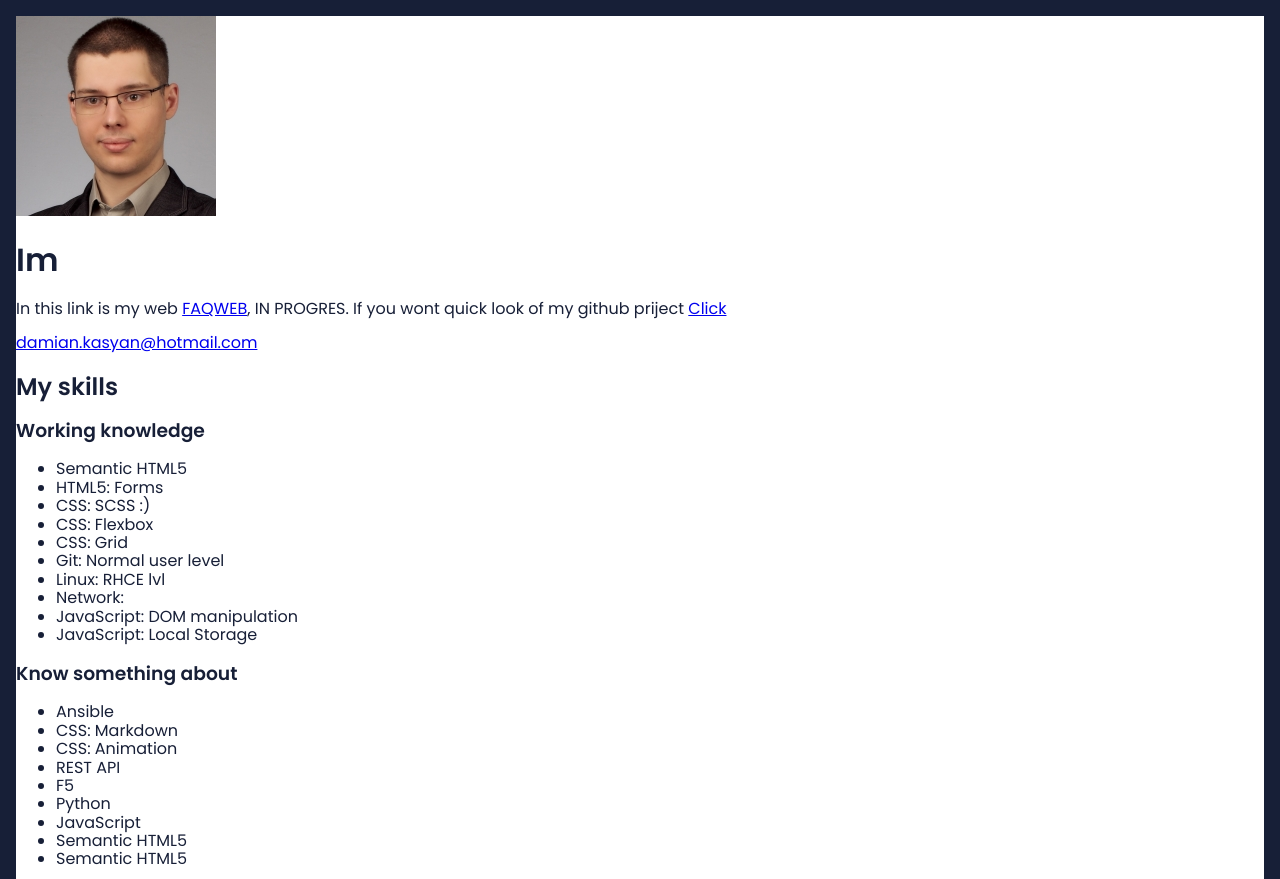
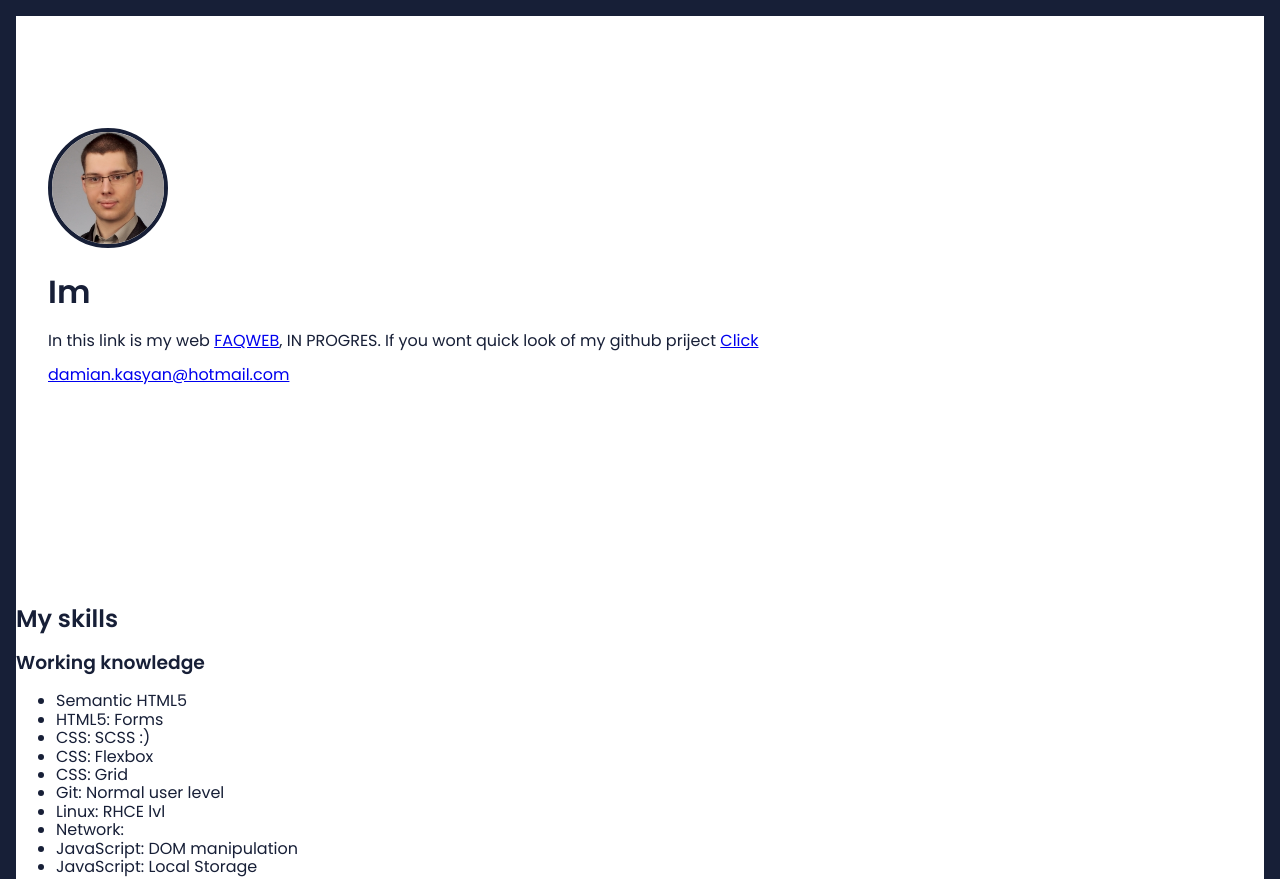
Before and after one commit to dkasyan/dkasyan.github.io, a website built with webpack: page src/content/index.html in a window 1280 px wide. Shown: the top 879 px of the page. Built offline with nearby package versions, Linux system fonts and the light colour scheme; files whose address does not match are found by name.

Commit message:
build: add scss file modules, add pading, add social media (fix req)

```diff
--- a/src/content/index.html
+++ b/src/content/index.html
@@ -134,7 +134,7 @@
         <ul class="social">
           <li class="social_item">
             <a class="social_link" href="#">
-              <img class="social_icon" src="#" alt="Twitter">
+              <img class="social_icon" src="assets/img/InstagramIcon.svg" alt="Instagram">
             </a>
           </li>
           <li class="social_item">
@@ -144,7 +144,7 @@
           </li>
           <li class="social_item">
             <a class="social_link" href="#">
-              <img class="social_icon" src="#" alt="Instagram">
+              <img class="social_icon" src="assets/img/FBIcon.svg" alt="Twiter">
             </a>
           </li>
         </ul>
--- a/src/scss/main.scss
+++ b/src/scss/main.scss
@@ -2,6 +2,7 @@
 @import "_variables";
 @import url('https://fonts.googleapis.com/css?family=Poppins:300,400,500,600&display=swap&subset=latin-ext');
 
+@import "modules/hero.scss";
 
 html {
   box-sizing: border-box;
--- /dev/null
+++ b/src/scss/modules/hero.scss
@@ -0,0 +1,11 @@
+.hero{
+    max-width: 1184px;
+    padding: 112px 0 200px;
+    margin: 0 auto;
+    &_image{
+        width: 120px;
+        height: 120px;
+        border-radius: 60px;
+        border: $big-stone solid 4px;
+    }
+}
```
Also changed, not shown: dist/css/main.css, dist/index.html, 1 other file.
